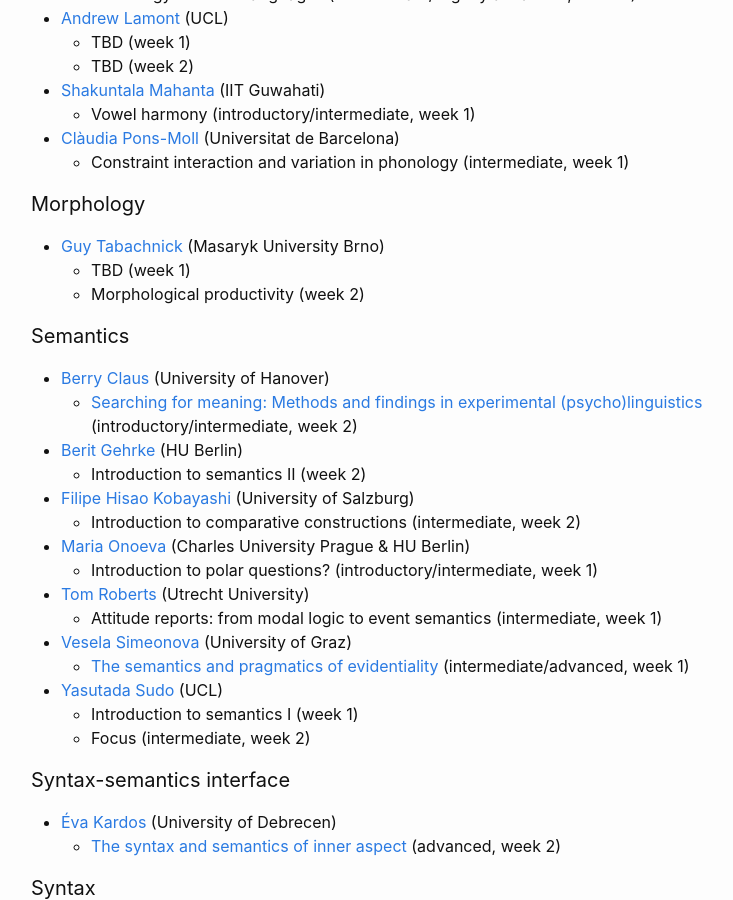
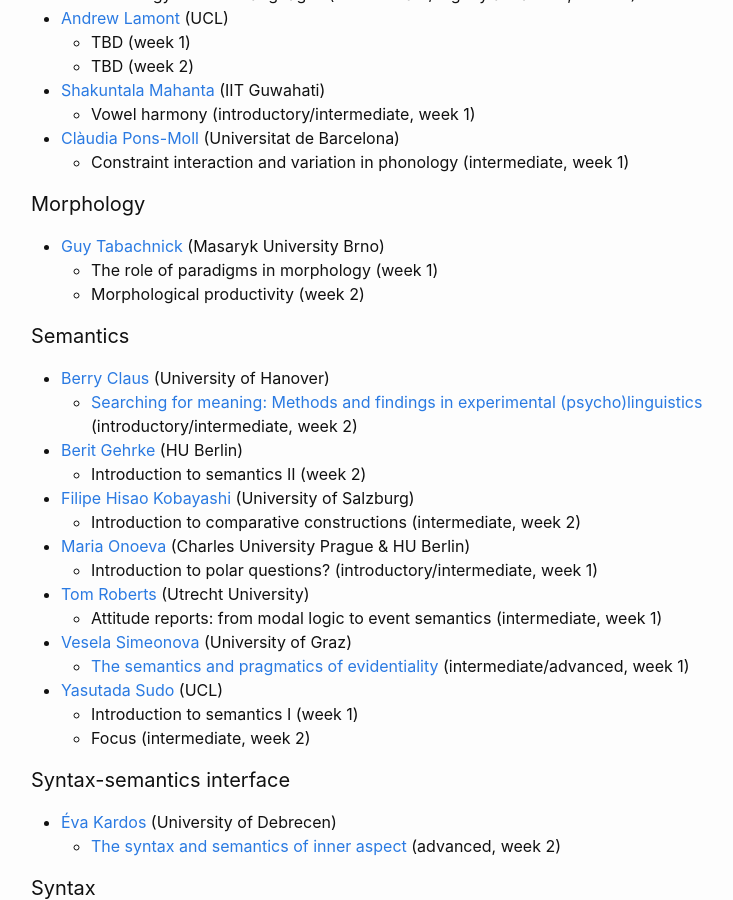
Before and after one commit to ovaschool/ovaschool.github.io, a Jekyll site: the page built from staticpages/ova2026-teachers.markdown, in a window 1280 px wide and 900 px high, scrolled down 377 px. Shown: the whole window, without its empty margins (239-972 px from the left). Built offline with Jekyll 4.4.1, drawn with Linux system fonts in a browser that asks for light colours.

Commit message:
Update ova2026-teachers.markdown

```diff
--- a/staticpages/ova2026-teachers.markdown
+++ b/staticpages/ova2026-teachers.markdown
@@ -25,7 +25,7 @@
 #### Morphology
 
 - [Guy Tabachnick](https://gtabach.github.io/) (Masaryk University Brno)
-  - TBD (week 1)
+  - The role of paradigms in morphology (week 1)
   - Morphological productivity (week 2)
 
 #### Semantics
```
